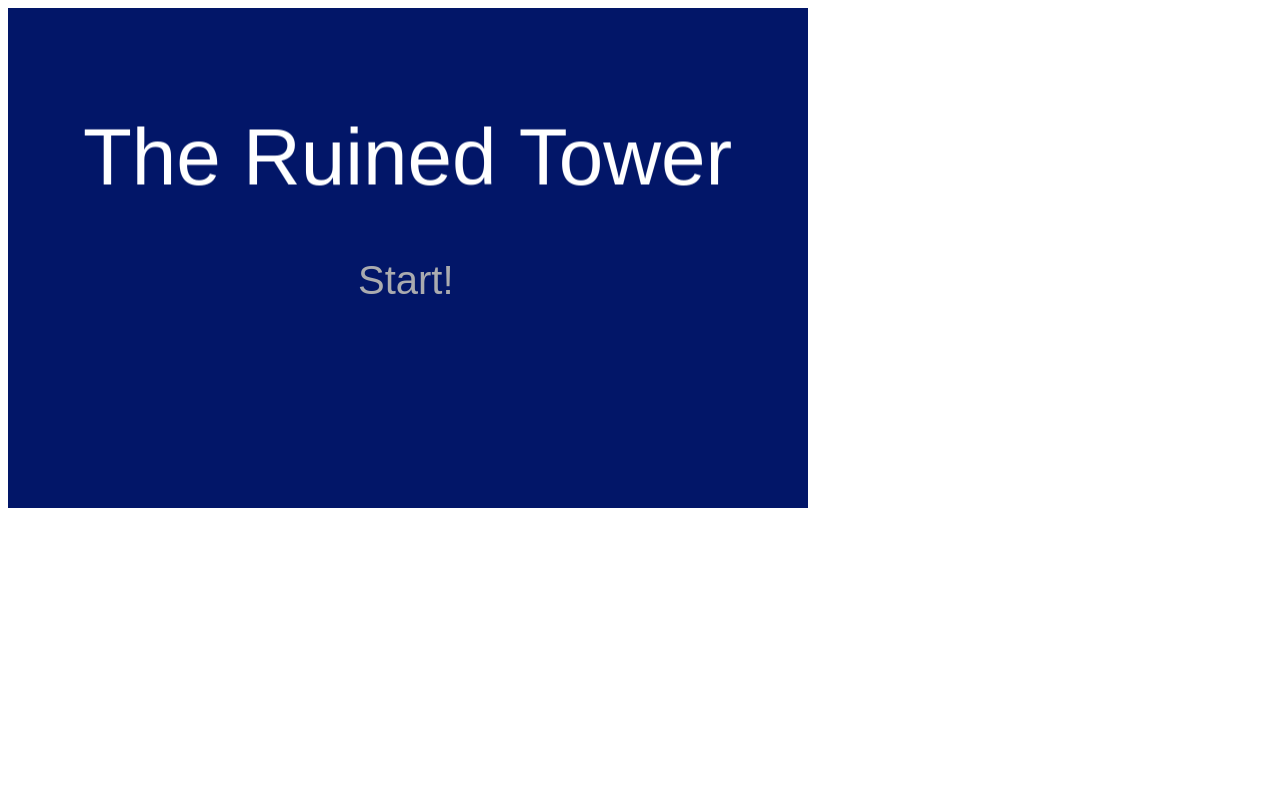
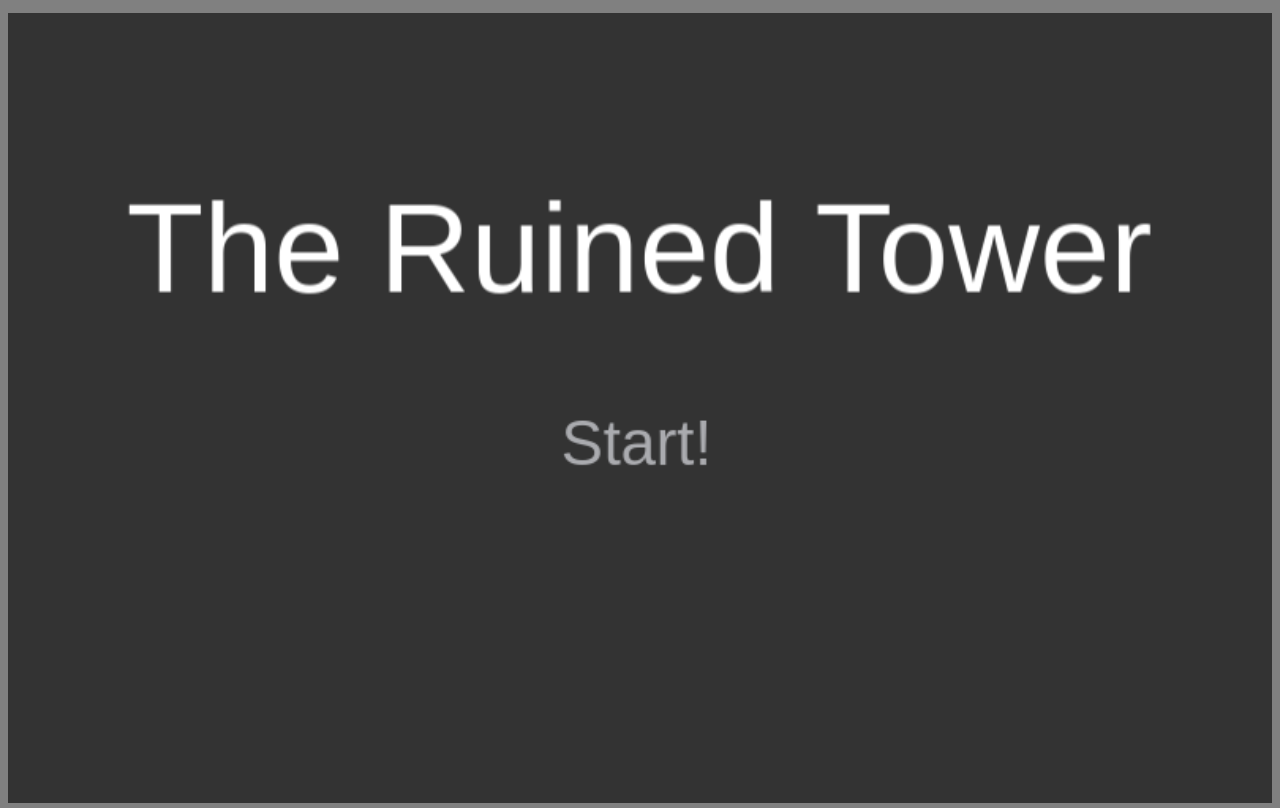
Before and after one commit to JohnJosephLanda/TheRuinedTower, a website built with Parcel: page src/index.html in a window 1280 px wide. Built offline with nearby package versions, Linux system fonts and the light colour scheme; files whose address does not match are found by name.

Commit message:
Worked on home screen, alligned game screen

```diff
--- a/src/index.html
+++ b/src/index.html
@@ -2,7 +2,7 @@
     <head>
         <title>The Ruined Tower</title>
     </head>
-    <body>
+    <body style="background-color:grey">
         <script src="./main.js"></script>
     </body>
 </html>
--- a/src/main.js
+++ b/src/main.js
@@ -12,7 +12,7 @@ const config = {
     width: 800,
     height: 500,
     type: Phaser.AUTO,
-    backgroundColor: '#021668',
+    backgroundColor: '#333333',
     physics: {
         default: 'arcade',
         arcade: {
@@ -21,6 +21,12 @@ const config = {
             },
             debug: true
         }
+    },
+
+    scale: {
+        mode: Phaser.Scale.RESIZE,
+        mode: Phaser.Scale.FIT,
+        autoCenter: Phaser.Scale.CENTER_BOTH,
     }
 }
 
--- a/src/scenes/TitleScreen.js
+++ b/src/scenes/TitleScreen.js
@@ -4,12 +4,12 @@ export default class TitleScreen extends Phaser.Scene
 {
     preload()
     {
-
+      this.load.image('back', './wall.png');
     }
 
     create()
     {
-
+      // this.add.image(600, 330, 'back').setScale(1.45).setOrigin(.5, .5);
       const text = this.add.text(400, 150, "The Ruined Tower", { font: "80px Arial",fill: 'white' })
       text.setOrigin(.5,.5)
 
```
Also changed, not shown: dist/index.html, dist/index.js (added), src/scenes/wall.png (added), 1 other file.
